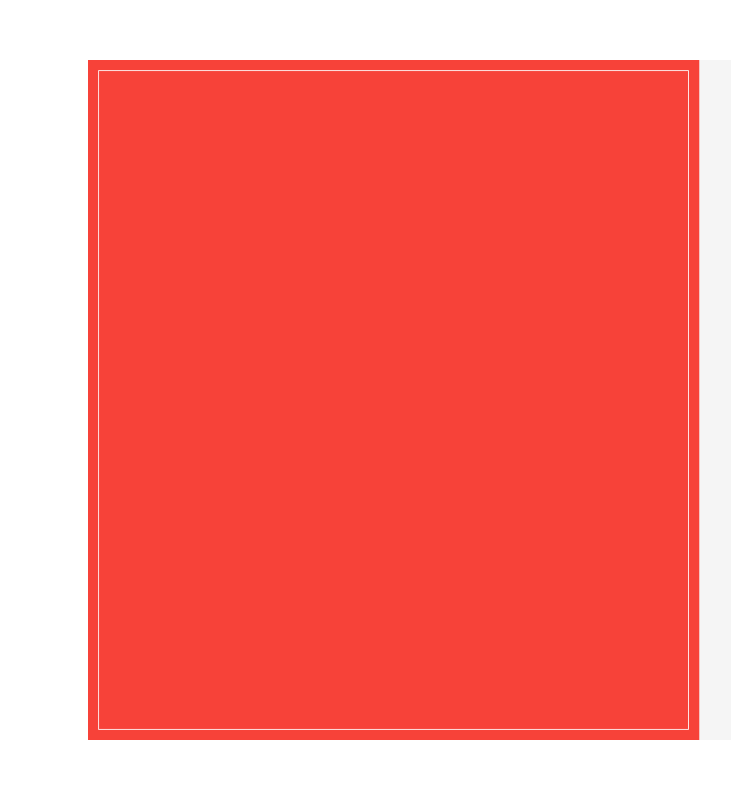
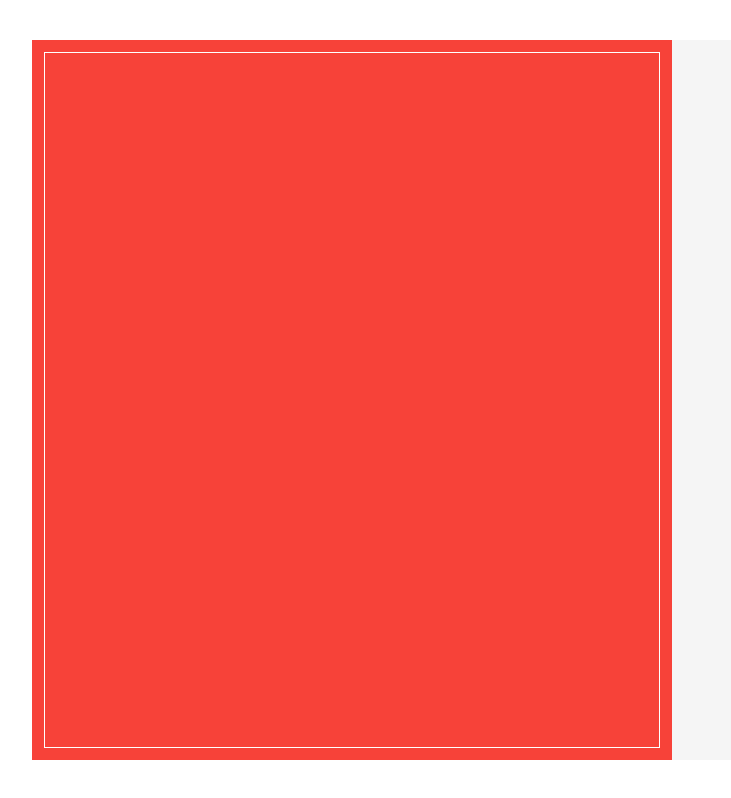
Before and after one commit to Weegius/Portfolio, a React (Create React App) app: page / in a window 1280 px wide. Shown: the whole page, without its empty margins (8-739 px from the left). Built offline with nearby package versions, Linux system fonts and the light colour scheme; a web font is replaced by a local one.

Commit message:
finished white box outline animation

```diff
--- a/src/App.js
+++ b/src/App.js
@@ -19,7 +19,9 @@ const App = () => {
   return (
     <>
       <Center
-      h={"100vh"}
+      p={10}
+      w={'100%'}
+      h={'100vh'}
       // bg='green'
       >
         <RedBox />
--- a/src/components/RedBox.js
+++ b/src/components/RedBox.js
@@ -18,21 +18,21 @@ const RedBox = () => {
       <AnimatePresence>
         <motion.div
           animate={{
-            scale: [1.5, 0.85],
+            scale: [1.5, 1],
           }}
           transition={{ duration: 2 }}
           style={{ width: "100%", height: "100%" }}
         >
           <Flex
             w={["100%", "100%", "100%", "100%"]}
-            h={"100vh"}
+            h={"100%"}
             bg="#f74239"
             justify={"right"}
           >
             {/* <Flex w="100%" minH={"100%"} h="auto" pt={[0, 0, 50, 50]} p={50}> */}
             <Flex
               p={3}
-                w={["100%", "100%", "60%", "60%"]}
+              w={["100%", "100%", "36%", "57%"]}
               h="100%"
               bg="#f74239"
             >
--- a/src/pages/home.js
+++ b/src/pages/home.js
@@ -9,7 +9,7 @@ const Home = () => {
         <motion.div
           initial={{ opacity: 0 }}
           animate={{ opacity: 1, scale: [1.05, 1], }}
-          transition={{ duration: 1.5, delay: 2.6 }}
+          transition={{ duration: 1.5, delay: 3 }}
           style={{ width: "100%", height: "100%" }}
 
         >
```
Lines whose indentation alone changed are shown as unchanged.
